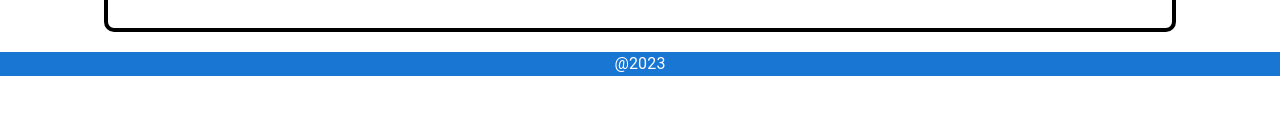
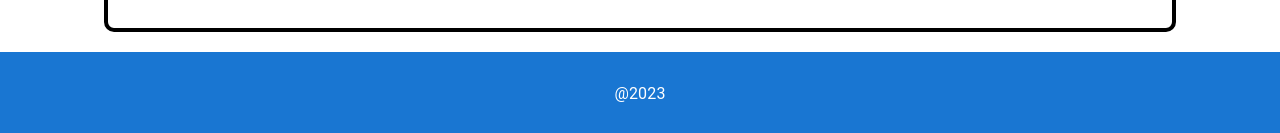
Before and after one commit to warranttsai/warrant-entry, a React (Vite) app: page /about-me in a window 1280 px wide. Shown: the part 898-1031 px from the top of the page. Before the commit the page ends 974 px from the top, so only its background shows below. Built offline with nearby package versions, Linux system fonts and the light colour scheme.

Commit message:
fix: fix the height of footer

```diff
--- a/src/components/footer/Footer.tsx
+++ b/src/components/footer/Footer.tsx
@@ -6,7 +6,8 @@ export default function Footer() {
     <footer
       style={{
         width: "100%",
-        height: "60px",
+        maxHeight: "30px",
+        paddingBlock: "30px",
         flex: "1",
         display: "flex",
         flexDirection: "column",
```
